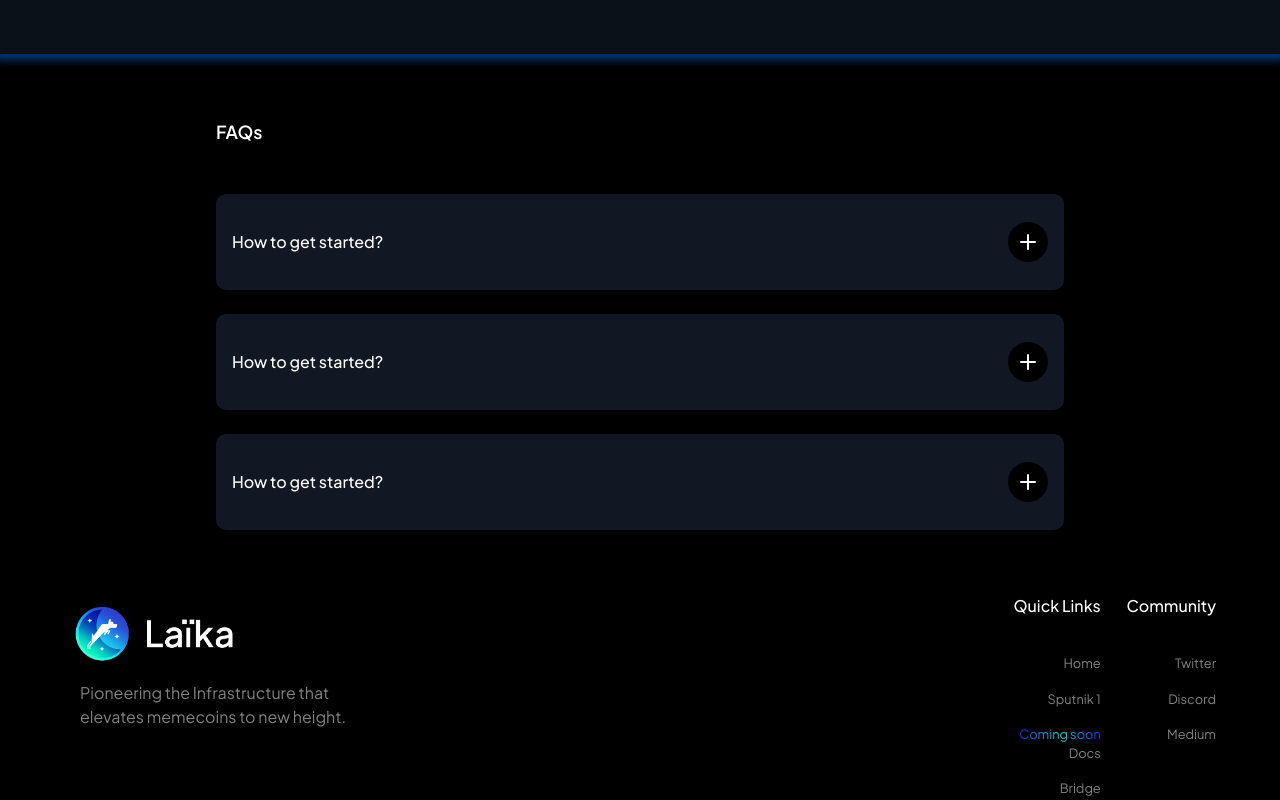
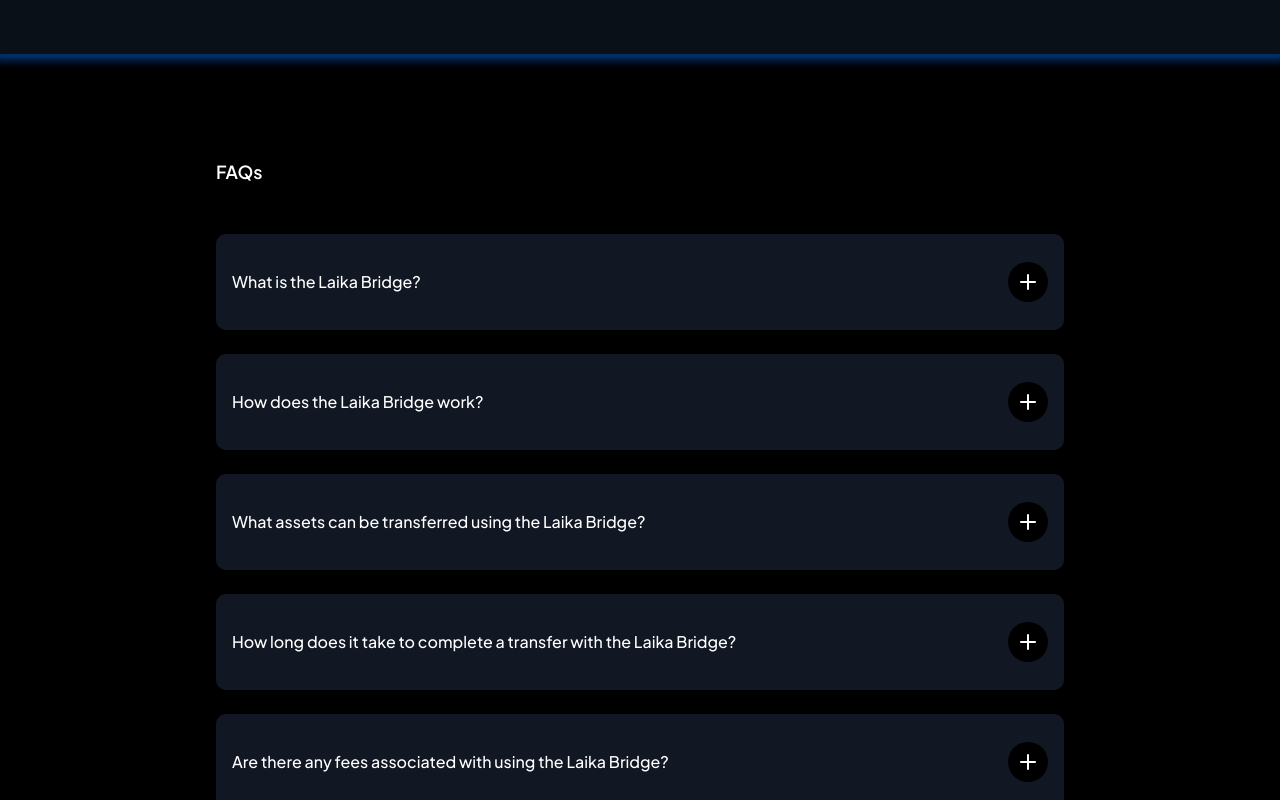
Before and after one commit to AbdurRehman1312/Laika_website, a React (Vite) app: page /bridge in a window 1280 px wide. Shown: the part 1580-2380 px from the top of the page. Built offline with nearby package versions, Linux system fonts and the light colour scheme.

Commit message:
Added Questions to FAQs

```diff
--- a/src/components/Faqs.jsx
+++ b/src/components/Faqs.jsx
@@ -16,7 +16,7 @@
     };
 
     return (
-        <div className="md:w-[70%] mx-auto w-full">
+        <div className="md:w-[70%] mx-auto w-full my-20">
             <h2 className="text-white font-semibold text-lg p-6">FAQs</h2>
             <Accordion
                 type="single"
@@ -27,26 +27,42 @@
             >
                 <AccordionItem value="item-1">
                     <AccordionTrigger isOpen={openItem === 'item-1'} onClick={() => handleToggleItem('item-1')}>
-                        How to get started?
+                        What is the Laika Bridge?
                     </AccordionTrigger>
                     <AccordionContent>
-                        Lorem ipsum dolor sit amet, consectetur adipiscing elit. Integer vulputate felis vel dui aliquet dictum. Vivamus id viverra purus, ut semper urna. Orci varius natoque penatibus et magnis dis parturient montes, nascetur ridiculus mus. Integer at scelerisque tortor. Maecenas vestibulum diam nisi, eget facilisis felis laoreet vel.
+                        The Laika Bridge is a decentralized protocol that facilitates seamless asset transfers between different blockchain networks. It acts as a bridge between the Dogecoin blockchain and other compatible blockchains (DRC-20, Pepe), enabling users to move their assets across chains efficiently and securely.
                     </AccordionContent>
                 </AccordionItem>
                 <AccordionItem value="item-2">
                     <AccordionTrigger isOpen={openItem === 'item-2'} onClick={() => handleToggleItem('item-2')}>
-                        How to get started?
+                        How does the Laika Bridge work?
                     </AccordionTrigger>
                     <AccordionContent>
-                        Lorem ipsum dolor sit amet, consectetur adipiscing elit. Integer vulputate felis vel dui aliquet dictum. Vivamus id viverra purus, ut semper urna. Orci varius natoque penatibus et magnis dis parturient montes, nascetur ridiculus mus. Integer at scelerisque tortor. Maecenas vestibulum diam nisi, eget facilisis felis laoreet vel.
+                        The Laika Bridge employs a trustless and decentralized mechanism to facilitate cross-chain transfers. When users initiate a transfer, their assets are locked in the originating blockchain's smart contract. Then, corresponding assets are minted on the destination blockchain, ensuring a one-to-one pegged representation. Once the transfer is completed, the locked assets are released, ensuring a smooth and secure transition.
                     </AccordionContent>
                 </AccordionItem>
                 <AccordionItem value="item-3">
                     <AccordionTrigger isOpen={openItem === 'item-3'} onClick={() => handleToggleItem('item-3')}>
-                        How to get started?
+                        What assets can be transferred using the Laika Bridge?
                     </AccordionTrigger>
                     <AccordionContent>
-                        Lorem ipsum dolor sit amet, consectetur adipiscing elit. Integer vulputate felis vel dui aliquet dictum. Vivamus id viverra purus, ut semper urna. Orci varius natoque penatibus et magnis dis parturient montes, nascetur ridiculus mus. Integer at scelerisque tortor. Maecenas vestibulum diam nisi, eget facilisis felis laoreet vel.
+                        Initially, the Laika Bridge supports the transfer of assets between the Dogecoin blockchain and other compatible blockchains. Users can transfer a variety of tokens and assets, including but not limited to DOGE, wrapped tokens, and native assets on supported chains.
+                    </AccordionContent>
+                </AccordionItem>
+                <AccordionItem value="item-4">
+                    <AccordionTrigger isOpen={openItem === 'item-4'} onClick={() => handleToggleItem('item-4')}>
+                        How long does it take to complete a transfer with the Laika Bridge?
+                    </AccordionTrigger>
+                    <AccordionContent>
+                        The time required to complete a transfer using the Laika Bridge may vary depending on network congestion and other factors. Generally, transfers are processed within a reasonable timeframe, but users should consider network conditions when planning their transactions.
+                    </AccordionContent>
+                </AccordionItem>
+                <AccordionItem value="item-5">
+                    <AccordionTrigger isOpen={openItem === 'item-5'} onClick={() => handleToggleItem('item-5')}>
+                        Are there any fees associated with using the Laika Bridge?
+                    </AccordionTrigger>
+                    <AccordionContent>
+                        Yes, there may be fees associated with using the Laika Bridge, including transaction fees and network fees on respective blockchains. These fees are necessary to cover the cost of transaction processing and network resources. Users should review the fee schedule before initiating transfers.
                     </AccordionContent>
                 </AccordionItem>
             </Accordion>
```
